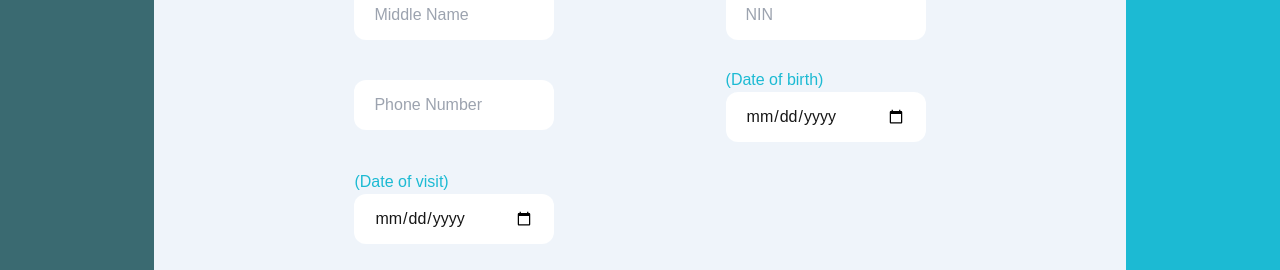
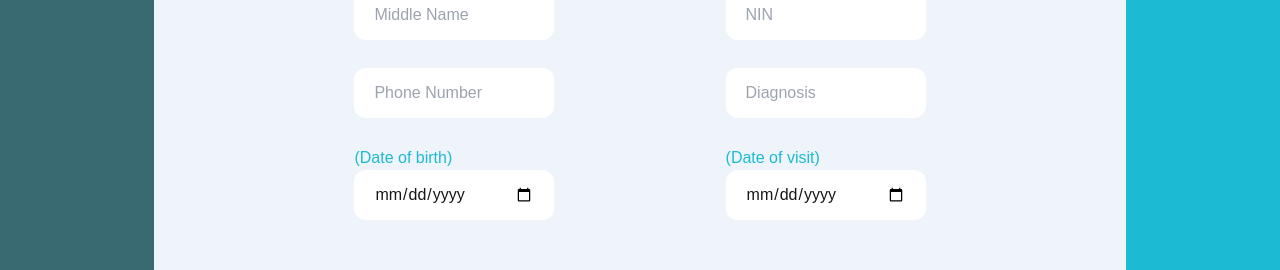
Before and after one commit to OptimusQuidFacit/ekhisApp, a Next.js app: page / in a window 1280 px wide. Shown: the part 416-686 px from the top of the page. Built offline with nearby package versions, Linux system fonts and the light colour scheme; no server answers; what tailwindcss-filters would draw is missing.

Commit message:
Diagnosis added

```diff
--- a/src/app/lib/models/patients.ts
+++ b/src/app/lib/models/patients.ts
@@ -9,9 +9,10 @@ const patientSchema = new mongoose.Schema({
     NIN:{ type: Number, required:true, unique:true},
     DOB:{ type: String},
     phoneNumber:{ type: Number, required:true},
+    diagnosis:{ type: String},
     LGA:{ type: String, required:true},
     facility:{ type: String, required:true},
-    visits:{ type: [{time: String, day: Number, month: Number, year: Number}], required:true},
+    visits:{ type: [{diagnosis: String, time: String, day: Number, month: Number, year: Number}], required:true},
 }, {timestamps: true});
 
 // {time: String, day: Number, month: Number, year: Number}
--- a/src/components/PatientForm.tsx
+++ b/src/components/PatientForm.tsx
@@ -79,6 +79,9 @@ const PatientForm = () => {
                     <input className="p-5 rounded-xl h-[50px] w-[200px]" placeholder="Phone Number" type="number" name="phoneNumber" id="phoneNumber" />
                 </div>
                 <div>
+                    <input className="p-5 rounded-xl h-[50px] w-[200px]" placeholder="Diagnosis" type="text" name="diagnosis" id="Diagnosis" />
+                </div>
+                <div>
                 <label className="block text-primary" htmlFor="DOB">
                     (Date of birth)
                 </label>
@@ -90,6 +93,7 @@ const PatientForm = () => {
                 </label>
                 <input onInput={handleVisit} className="p-5 rounded-xl h-[50px] w-[200px]" placeholder="Date of Visit" type="date" name="DOV" id="DOV" />
                 </div>
+
                 <input  value={LGA as string} type="hidden" name="LGA" id="LGA" />
                 <input value={facility as string} type="hidden" name="facility" id="Facility" />
 
```
